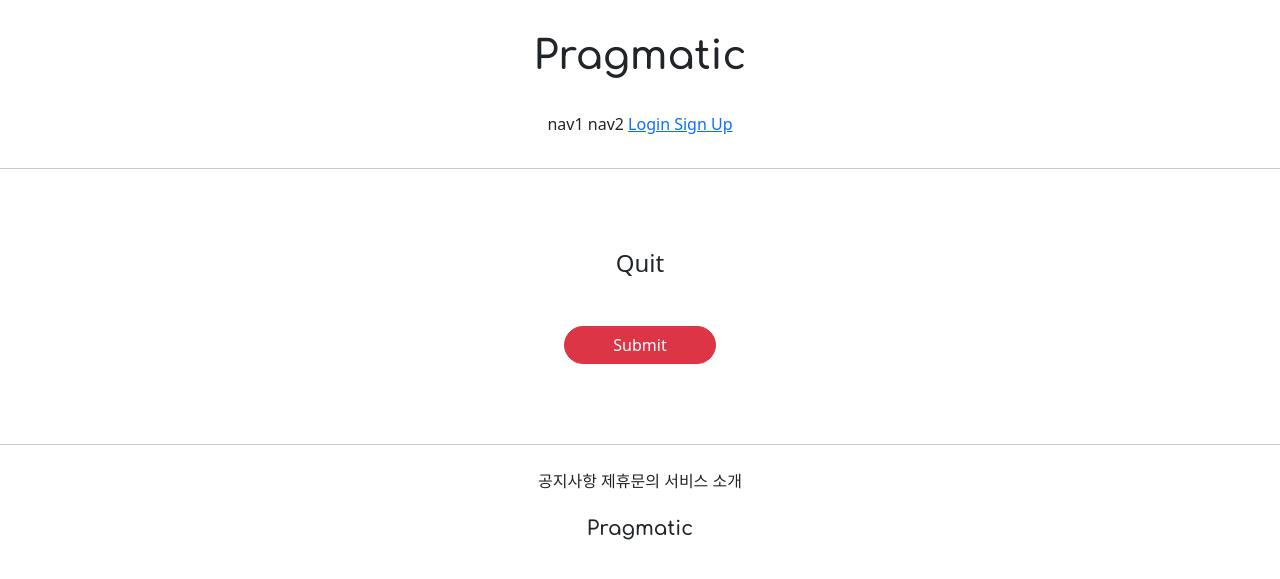
After one commit to wonginx/django_web, a Django app: page /accounts/delete/1 in a window 1280 px wide. The commit adds this page. Shown: the top 579 px of the page. Run offline with Django 3.2, Linux system fonts and the light colour scheme; tables that the repository leaves empty hold one stand-in row (values such as "Sample post"); parts of the project's set-up code (start-up, migrations or seed data) failed here and were passed over; some libraries are stand-ins or nearby versions.

Commit message:
7/20 deleteView

```diff
--- /dev/null
+++ b/accountapp/templates/accountapp/delete.html
@@ -0,0 +1,29 @@
+{%  extends 'base.html' %}
+
+
+{% block content %}
+
+    <div class="text-center mw-500 m-auto"> {# 부트스트랩 중앙정렬 클래스 #}
+        <div class="m-5">  {# 마진 주기 #}
+            <h4>Quit</h4>
+        </div>
+        <div>
+            <form action="{% url 'accountapp:delete' pk=target_user.pk %}" method ="post">
+                {%  csrf_token %}
+
+
+                <div class="m-5"> {# div 만들어서 제출 버튼 맨 밑으로 내림 #}
+                    <input type = "submit"
+                       class="btn btn-danger rounded-pill px-5">
+                </div>
+            </form>
+        </div>
+
+    </div>
+
+
+
+
+
+
+{% endblock %}
--- a/accountapp/templates/accountapp/detail.html
+++ b/accountapp/templates/accountapp/detail.html
@@ -14,6 +14,11 @@
                 Update Info
             </a>
         </div>
+        <div>
+            <a href="{% url 'accountapp:delete' pk=target_user.pk %}">
+                Quit
+            </a>
+        </div>
     </div>
 
 {% endblock %}
--- a/accountapp/urls.py
+++ b/accountapp/urls.py
@@ -1,7 +1,7 @@
 from django.contrib.auth.views import LoginView, LogoutView
 from django.urls import path
 
-from accountapp.views import hello_world, AccountCreateView, AccountDetailView, AccountUpdateView
+from accountapp.views import hello_world, AccountCreateView, AccountDetailView, AccountUpdateView, AccountDeleteView
 
 app_name = 'accountapp'
 
@@ -20,5 +20,7 @@ urlpatterns = [
 
     path('update/<int:pk>', AccountUpdateView.as_view(), name='update'),
 
+    path('delete/<int:pk>', AccountDeleteView.as_view(), name='delete'),
+
 
 ]
--- a/accountapp/views.py
+++ b/accountapp/views.py
@@ -4,7 +4,7 @@ from django.http import HttpResponse, HttpResponseRedirect
 from django.shortcuts import render
 # Create your views here.
 from django.urls import reverse, reverse_lazy
-from django.views.generic import CreateView, DetailView, UpdateView
+from django.views.generic import CreateView, DetailView, UpdateView, DeleteView
 from accountapp.models import NewModel
 
 def hello_world(request):
@@ -39,3 +39,9 @@ class AccountUpdateView(UpdateView):
     context_object_name = 'target_user'
     success_url = reverse_lazy("accountapp:hello_world")
     template_name = 'accountapp/update.html'
+
+class AccountDeleteView(DeleteView):
+    model = User
+    context_object_name = 'target_user'
+    success_url = reverse_lazy('accountapp:hello_world')
+    template_name = 'accountapp/delete.html'
```
